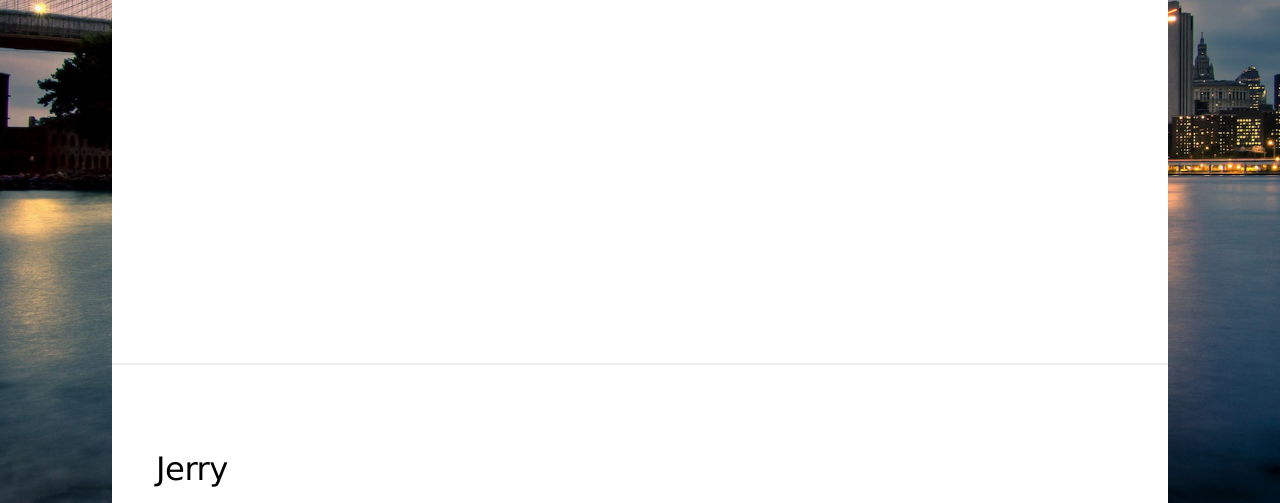
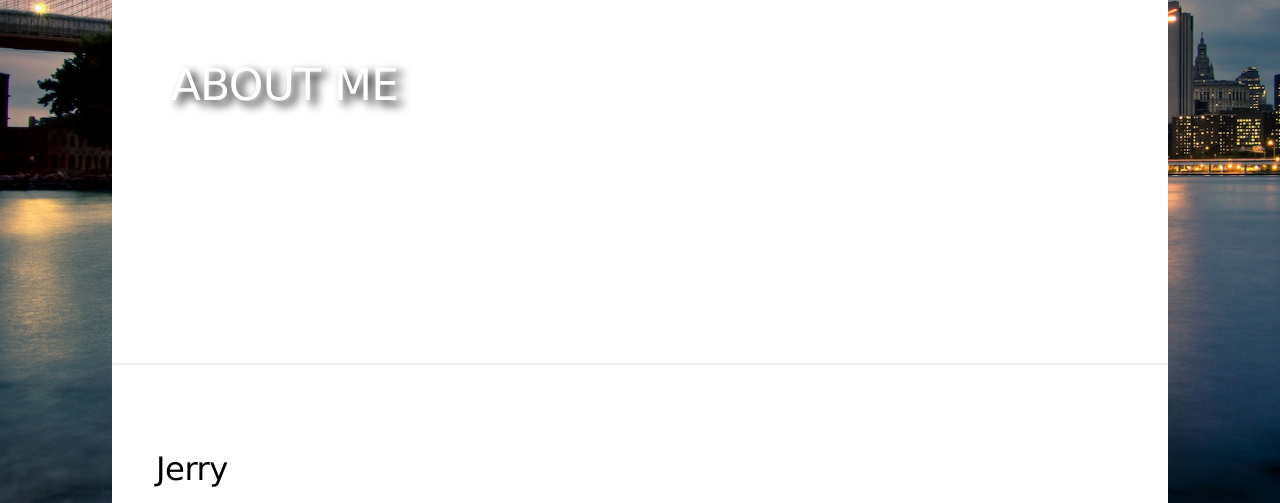
Before and after one commit to JerryWolsen/JerryWolsen.github.io, a plain HTML site: page about/index.html in a window 1280 px wide. Shown: the part 297-800 px from the top of the page. Drawn offline with nearby package versions, Linux system fonts and the light colour scheme; some packages are replaced by stand-ins of ours; a script that the page names is missing.

Commit message:
Site updated: 2019-06-19 13:17:08

```diff
--- a/about/index.html
+++ b/about/index.html
@@ -152,7 +152,7 @@
 
         <div id="main" >
             <div class ="post_page_title_img" style="height: 25rem;background-image: url();background-position: center; background-repeat:no-repeat; background-size:cover;-moz-background-size:cover;overflow:hidden;" >
-                <a href="#" style="padding: 4rem 4rem 2rem 4rem ;"><h2 ></h2></a>
+                <a href="#" style="padding: 4rem 4rem 2rem 4rem ;"><h2 >ABOUT ME</h2></a>
             </div>
             <!-- Post -->
             <div class="typo" style="padding: 3rem;">
```
